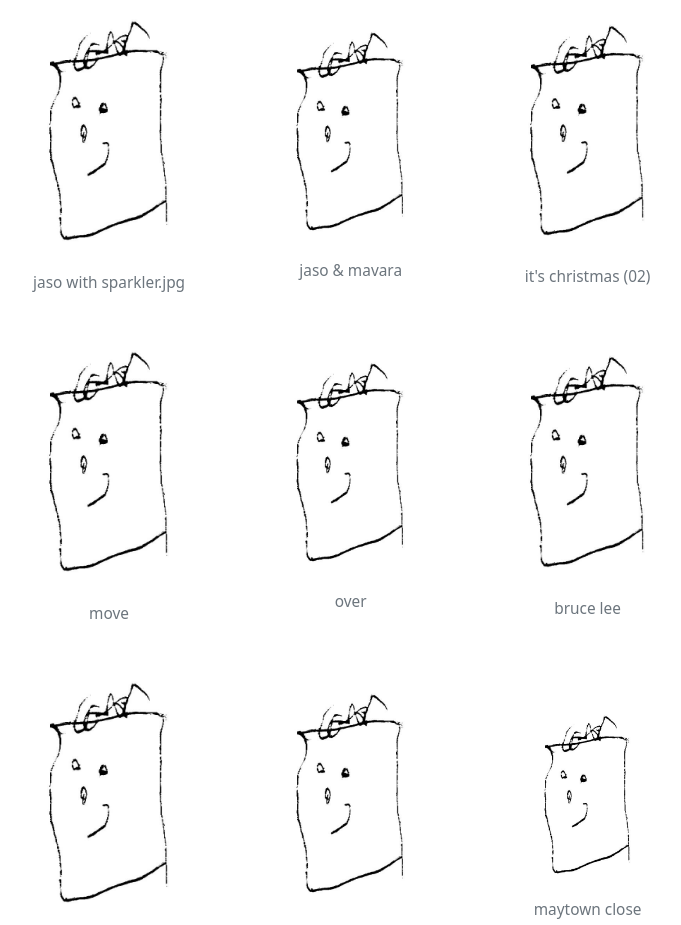
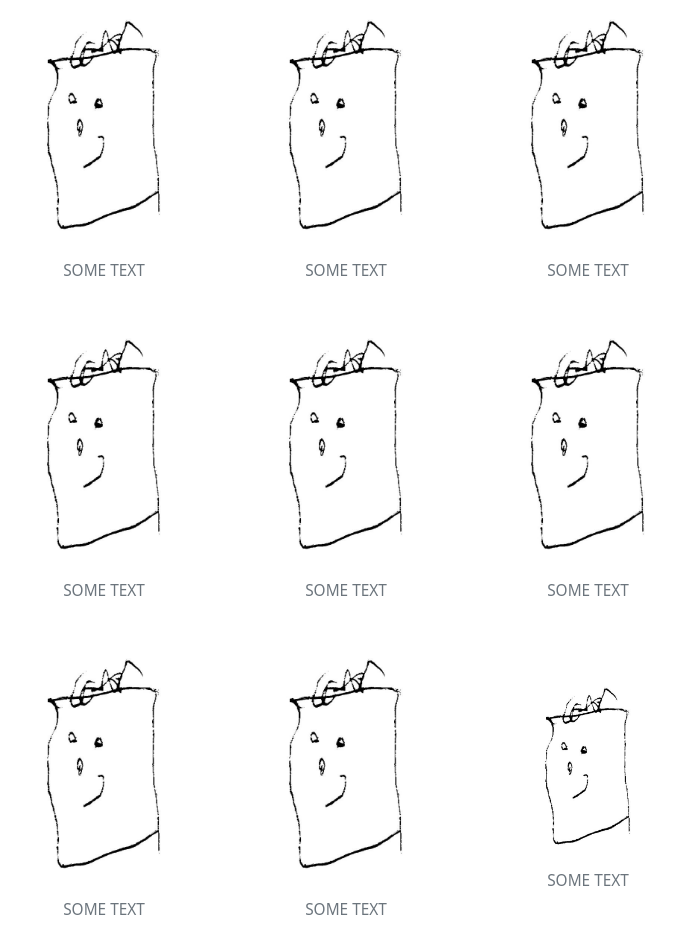
Before and after one commit to DickTurpshead/newMDwebsite, a Jekyll site: the page built from content/0-toddler.md, in a window 1280 px wide and 1400 px high, scrolled down 305 px. Shown: the top 925 px of the window, without its empty margins (294-975 px from the left). Built offline with Jekyll 4.4.1, drawn with Linux system fonts in a browser that asks for light colours; our own code applies the rules of GitHub Pages for plain Markdown files; some of the changed text lies outside the part shown.

Commit message:
Update 0-toddler.md

```diff
--- a/content/0-toddler.md
+++ b/content/0-toddler.md
@@ -18,30 +18,30 @@ jasmine sorame was born in cairns in 2000
     <td> </td>
   </tr>
   <tr>
-    <td>{% include figure.html img="d-by-j.jpg" alt="jaso doing ???" caption="jaso with sparkler.jpg" width="100%" %}</td>
-    <td>{% include figure.html img="d-by-j.jpg" alt="jaso doing ???" caption="jaso & mavara" width="100%" %}</td>
-    <td>{% include figure.html img="d-by-j.jpg" alt="jaso doing ???" caption="it's christmas (02)" width="100%" %}</td>
+    <td>{% include figure.html img="d-by-j.jpg" alt="... doing ???" caption="SOME TEXT" width="100%" %}</td>
+    <td>{% include figure.html img="d-by-j.jpg" alt="... doing ???" caption="SOME TEXT" width="100%" %}</td>
+    <td>{% include figure.html img="d-by-j.jpg" alt="... doing ???" caption="SOME TEXT" width="100%" %}</td>
   </tr>
   <tr>
-    <td>{% include figure.html img="d-by-j.jpg" alt="jaso doing ???" caption="move" width="100%" %}</td>
-    <td>{% include figure.html img="d-by-j.jpg" alt="jaso doing ???" caption="over" width="100%" %}</td>
-    <td>{% include figure.html img="d-by-j.jpg" alt="jaso doing ???" caption="bruce lee" width="100%" %}</td>
+    <td>{% include figure.html img="d-by-j.jpg" alt="... doing ???" caption="SOME TEXT" width="100%" %}</td>
+    <td>{% include figure.html img="d-by-j.jpg" alt="... doing ???" caption="SOME TEXT" width="100%" %}</td>
+    <td>{% include figure.html img="d-by-j.jpg" alt="... doing ???" caption="SOME TEXT" width="100%" %}</td>
   </tr>
   <tr>
-    <td>{% include figure.html img="d-by-j.jpg" alt="jaso doing ???" caption="jasmine" width="100%" %}</td>
-    <td>{% include figure.html img="d-by-j.jpg" alt="jaso doing ???" caption="at" width="100%" %}</td>
-    <td>{% include figure.html img="d-by-j.jpg" alt="jaso doing ???" caption="maytown close" width="75%" %}</td>
+    <td>{% include figure.html img="d-by-j.jpg" alt="... doing ???" caption="SOME TEXT" width="100%" %}</td>
+    <td>{% include figure.html img="d-by-j.jpg" alt="... doing ???" caption="SOME TEXT" width="100%" %}</td>
+    <td>{% include figure.html img="d-by-j.jpg" alt="... doing ???" caption="SOME TEXT" width="75%" %}</td>
   </tr>
  </table>
 
 <br/><br/>
 
-#### jasmines' artwork
+#### ...' artwork
 
 <table>
   <tr>
-    <td>{% include figure.html img="daddy-by-jasmine.jpg" alt="jaso doing ???" caption="daddy by jasmine" width="50%" %}</td>
-    <td>{% include figure.html img="jasmines-artwork.jpg" alt="jaso doing ???" caption="jasmines artwork ?!" width="100%" %}</td>
+    <td>{% include figure.html img="d-by-j.jpg" alt="... doing ???" caption="SOME TEXT" width="50%" %}</td>
+    <td>{% include figure.html img="d-by-j.jpg" alt="... doing ???" caption="SOME TEXT" width="100%" %}</td>
   </tr>
   <tr>
     <td>more to come...</td>
```
